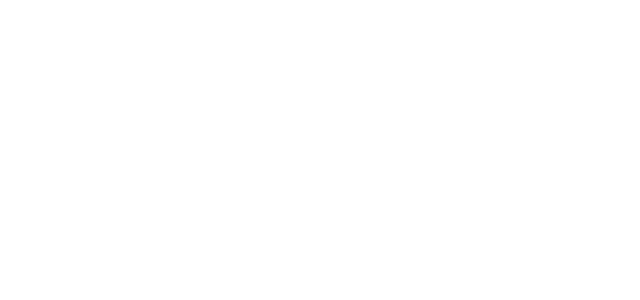
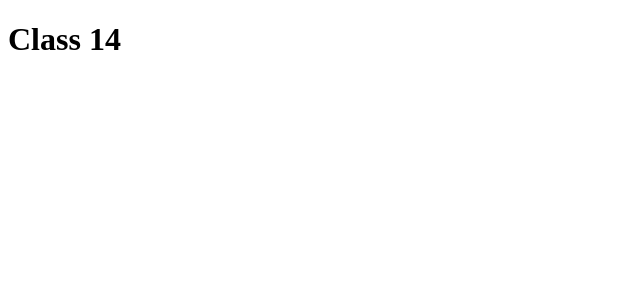
Before and after one commit to chiquyet199/reactclass, a React (Create React App) app in the folder class14/: page / in a window 1280 px wide. Shown: the top 300 px of the page, without its empty margins (0-640 px from the left). Built offline with nearby package versions, Linux system fonts and the light colour scheme.

Commit message:
Add title

```diff
--- a/class14/src/App.js
+++ b/class14/src/App.js
@@ -3,6 +3,7 @@
 function App() {
   return (
     <div className="App">
+      <h1>Class 14</h1>
     </div>
   );
 }
```
